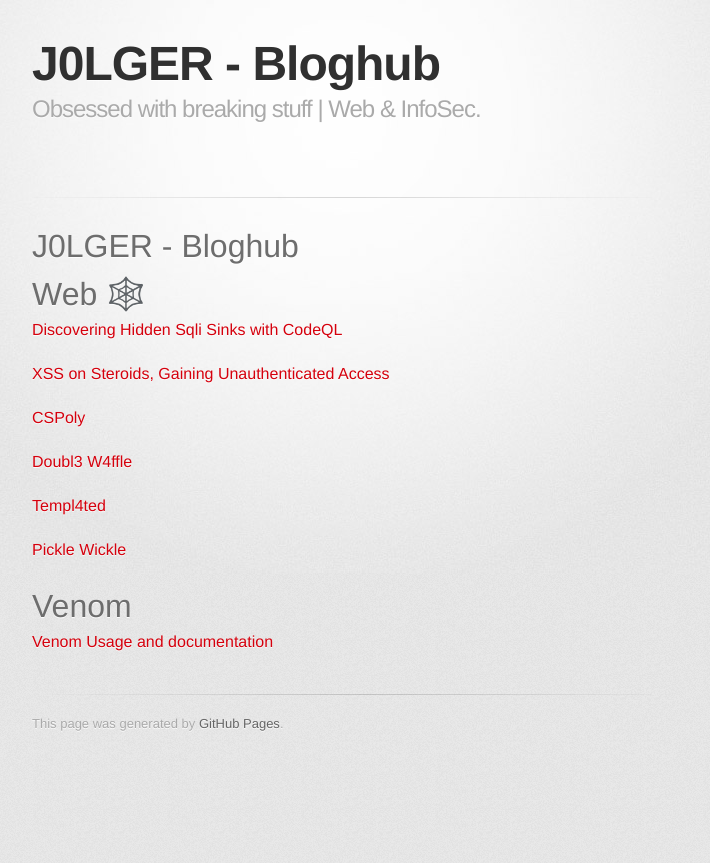
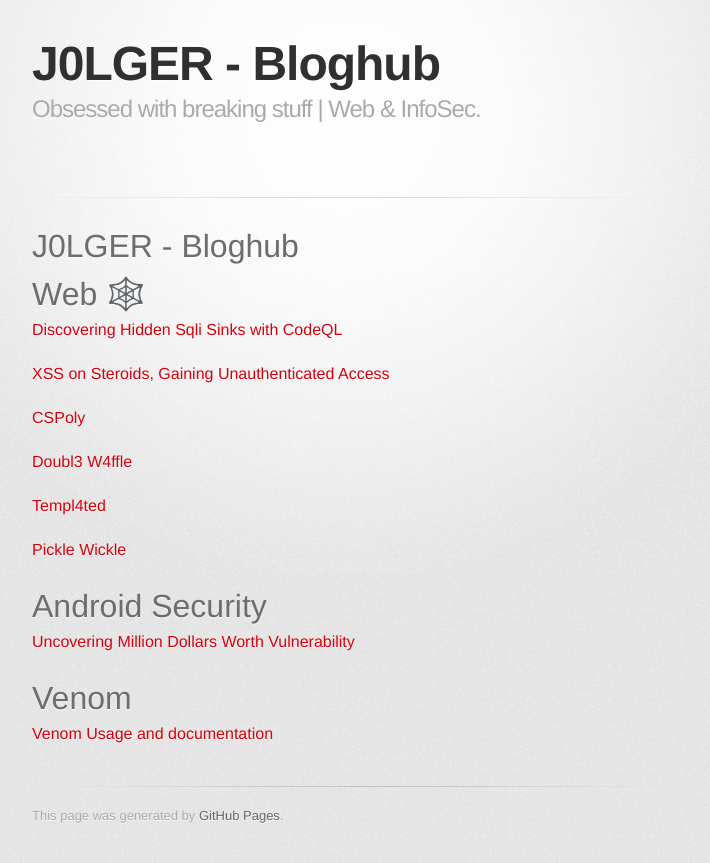
Before and after one commit to J0LGER/bloghub, a Jekyll site: the page built from index.md, in a window 1280 px wide. Shown: the top 863 px of the page, without its empty margins (298-1008 px from the left). Built offline with Jekyll 4.4.1, drawn with Linux system fonts in a browser that asks for light colours; some web fonts are replaced.

Commit message:
added new blog

```diff
--- a/index.md
+++ b/index.md
@@ -18,6 +18,9 @@ layout: default
 
 [Pickle Wickle](bloghub/picklewickle/)
 
+# Android Security
+[Uncovering Million Dollars Worth Vulnerability](bloghub/Uncovering-Million-Dollars-Worth-Vulnerability)
+
 # Venom
 
 [Venom Usage and documentation](bloghub/venom/)
```
Also changed, not shown: assets/images/mobile1.webp (added), assets/images/mobile2.webp (added), assets/images/mobile3.webp (added), assets/images/mobile4.webp (added), 1 other file.
